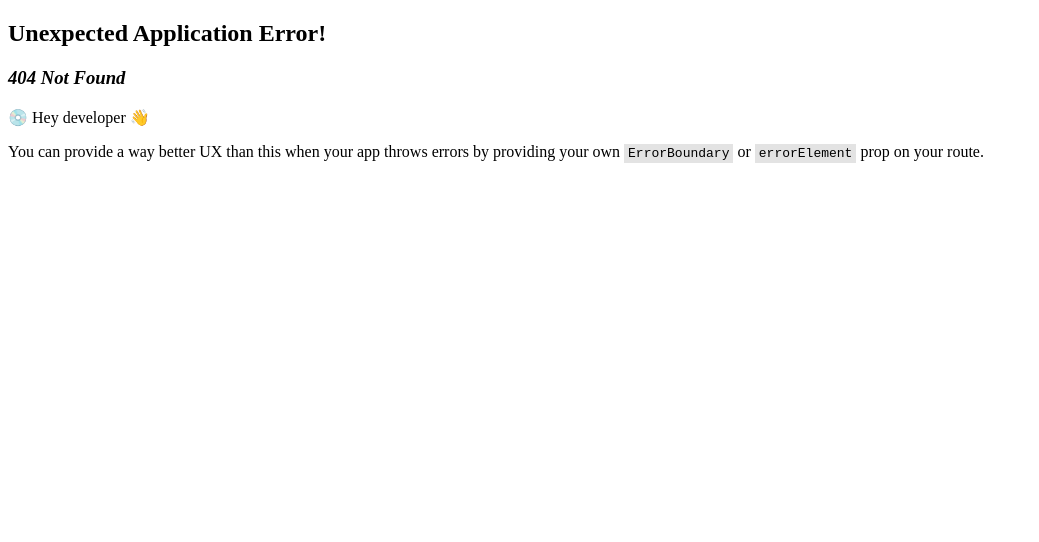
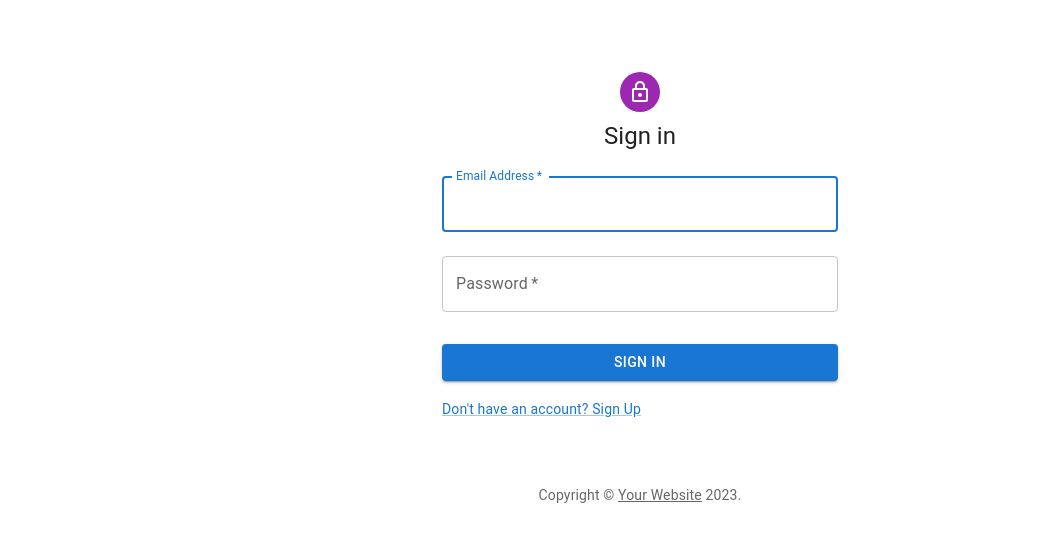
Before and after one commit to VladDragosIustin22/hot-desk-application, a React (Vite) app in the folder web/: page /login-page in a window 1280 px wide. Before the commit this address had no page. Shown: the top 542 px of the page, without its empty margins (0-1039 px from the left). Built offline with nearby package versions, Linux system fonts and the light colour scheme.

Commit message:
Login design only

```diff
--- /dev/null
+++ b/web/src/components/login-page.tsx
@@ -0,0 +1,99 @@
+import * as React from 'react';
+import Avatar from '@mui/material/Avatar';
+import Button from '@mui/material/Button';
+import CssBaseline from '@mui/material/CssBaseline';
+import TextField from '@mui/material/TextField';
+import Link from '@mui/material/Link';
+import Grid from '@mui/material/Grid';
+import Box from '@mui/material/Box';
+import LockOutlinedIcon from '@mui/icons-material/LockOutlined';
+import Typography from '@mui/material/Typography';
+import Container from '@mui/material/Container';
+import { createTheme, ThemeProvider } from '@mui/material/styles';
+
+function Copyright(props: any) {
+  return (
+    <Typography variant="body2" color="text.secondary" align="center" {...props}>
+      {'Copyright © '}
+      <Link color="inherit" href="https://mui.com/">
+        Your Website
+      </Link>{' '}
+      {new Date().getFullYear()}
+      {'.'}
+    </Typography>
+  );
+}
+
+const defaultTheme = createTheme();
+
+export default function LogIn() {
+  const handleSubmit = (event: React.FormEvent<HTMLFormElement>) => {
+    event.preventDefault();
+    const data = new FormData(event.currentTarget);
+    console.log({
+      email: data.get('email'),
+      password: data.get('password'),
+    });
+  };
+
+  return (
+    <ThemeProvider theme={defaultTheme}>
+      <Container component="main" maxWidth="xs">
+        <CssBaseline />
+        <Box
+          sx={{
+            marginTop: 8,
+            display: 'flex',
+            flexDirection: 'column',
+            alignItems: 'center',
+          }}
+        >
+          <Avatar sx={{ m: 1, bgcolor: 'secondary.main' }}>
+            <LockOutlinedIcon />
+          </Avatar>
+          <Typography component="h1" variant="h5">
+            Sign in
+          </Typography>
+          <Box component="form" onSubmit={handleSubmit} noValidate sx={{ mt: 1 }}>
+            <TextField
+              margin="normal"
+              required
+              fullWidth
+              id="email"
+              label="Email Address"
+              name="email"
+              autoComplete="email"
+              autoFocus
+            />
+            <TextField
+              margin="normal"
+              required
+              fullWidth
+              name="password"
+              label="Password"
+              type="password"
+              id="password"
+              autoComplete="current-password"
+            />
+            <Button
+              type="submit"
+              fullWidth
+              variant="contained"
+              sx={{ mt: 3, mb: 2 }}
+            >
+              Sign In
+            </Button>
+            <Grid container>
+              <Grid item>
+                <Link href="#" variant="body2">
+                  {"Don't have an account? Sign Up"}
+                </Link>
+              </Grid>
+            </Grid>
+          </Box>
+        </Box>
+        <Copyright sx={{ mt: 8, mb: 4 }} />
+      </Container>
+    </ThemeProvider>
+  );
+}
--- a/web/src/main.tsx
+++ b/web/src/main.tsx
@@ -3,11 +3,16 @@
 import "./index.css";
 import { RouterProvider, createBrowserRouter } from "react-router-dom";
 import SignUp from "./components/sign-up-page";
+import LogIn from "./components/login-page";
 
 const router = createBrowserRouter([
   {
     path: "/sign-up-page",
     element: <SignUp />,
+  },
+  {
+    path: "/login-page",
+    element: <LogIn />,
   },
 ]);
 
```
